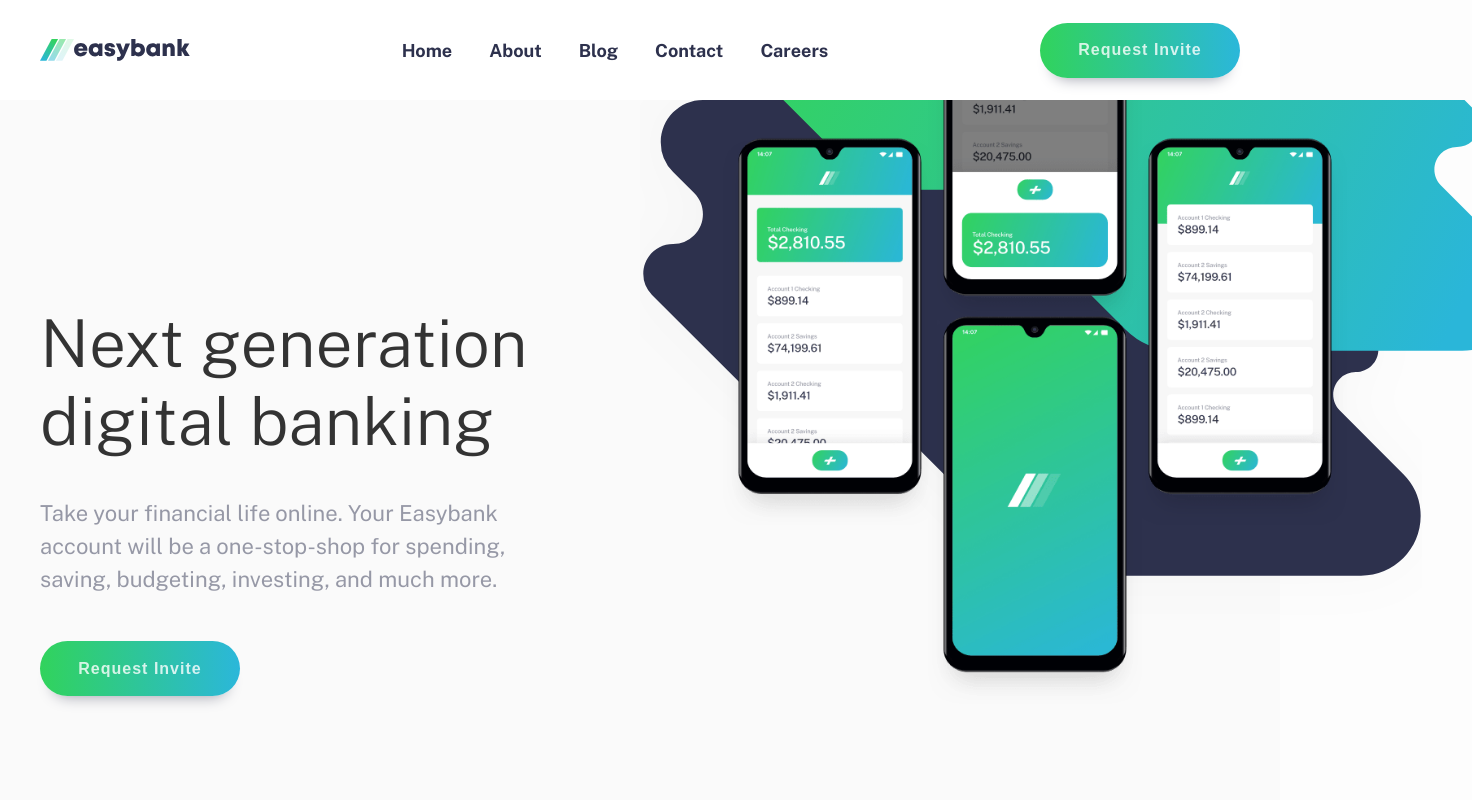
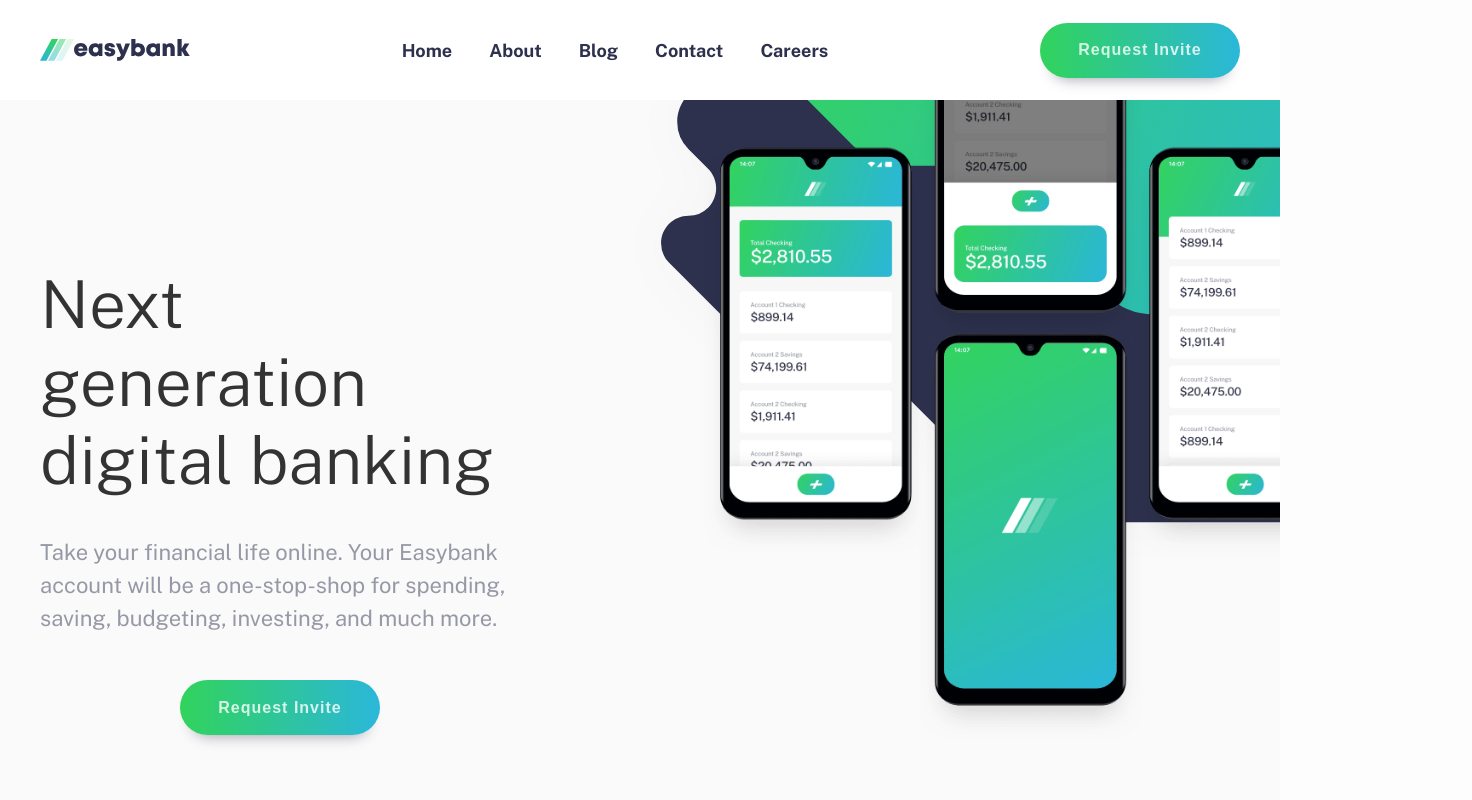
Before and after one commit to JShilling4/easybank-landing-page, a Vue app: page / in a window 1280 px wide. Shown: the top 800 px of the page, 1472 px wide, since content can reach past the window. Built offline with nearby package versions, Linux system fonts and the light colour scheme.

Commit message:
refactored hero layout

```diff
--- a/src/views/Home.vue
+++ b/src/views/Home.vue
@@ -1,13 +1,6 @@
 <template>
 	<div class="home">
 		<section class="hero">
-			<div class="hero__overlay">
-				<img
-					src="@/assets/images/image-mockups.png"
-					class="mockups"
-					alt=""
-				>
-			</div>
 			<div class="hero__outer-container outer-container">
 				<div class="col-1">
 					<h1 class="hero__heading">
@@ -20,7 +13,12 @@
 				</div>
 
 				<div class="col-2">
-
+					<div class="overlay"></div>
+					<img
+						src="@/assets/images/image-mockups.png"
+						class="mockups"
+						alt=""
+					>
 				</div>
 			</div>
 		</section>
@@ -194,6 +192,9 @@ export default {
 </script>
 
 <style lang="scss" scoped>
+.home {
+    overflow-x: hidden;
+}
 .section-heading {
 	margin-bottom: 3rem;
 	font-size: 4.8rem;
@@ -213,32 +214,12 @@ export default {
 	max-width: 100%;
 	background-color: $gray-extra-light;
 	@include breakpoint(ipadPro) {
-		height: 60rem;
+		height: 55rem;
 	}
-	&__overlay {
-		position: absolute;
-		right: -15%;
-		width: 65%;
-		height: 100%;
-		background-image: url("~@/assets/images/bg-intro-desktop.svg");
-		background-size: cover;
-		background-position: center -225px;
-		background-size: 112%;
-		background-repeat: no-repeat;
-		@include breakpoint(desktop) {
-			background-position: center -65px;
-		}
-		img.mockups {
-			position: absolute;
-			top: -20%;
-			right: 15%;
-			width: 75%;
-			z-index: 2;
-			@include breakpoint(desktop) {
-				top: -5%;
-			}
-		}
+	@include breakpoint(tablet-land) {
+		height: 55rem;
 	}
+
 	&__outer-container {
 		display: flex;
 		align-items: center;
@@ -260,12 +241,44 @@ export default {
 		margin-bottom: 4.5rem;
 	}
 	.col-1 {
-		width: 58rem;
+        display: flex;
+        flex-direction: column;
+        justify-content: center;
+        align-items: center;
+		width: 40%;
+        height: 100%;
+        @include breakpoint(desktop) {
+            width: 50%;
+        }
 	}
 	.col-2 {
-		position: relative;
-		width: 60%;
-		height: 100%;
+		position: absolute;
+        right: 0;
+        width: 60%;
+        height: 100%;
+		.overlay {
+			width: 100%;
+			height: 100%;
+			background-image: url("~@/assets/images/bg-intro-desktop.svg");
+			background-size: cover;
+			background-position: 100px -225px;
+			background-size: 112%;
+			background-repeat: no-repeat;
+			@include breakpoint(ipadPro) {
+				background-position: 75px -50px;
+                background-size: 120%;
+			}
+		}
+		img.mockups {
+			position: absolute;
+			top: -20%;
+			right: -10%;
+			width: 85%;
+			z-index: 2;
+			@include breakpoint(desktop) {
+				top: -5%;
+			}
+		}
 	}
 }
 
@@ -347,7 +360,7 @@ export default {
 		cursor: pointer;
 		@include breakpoint(ipadPro) {
 			width: 40%;
-            margin: 0 2rem 4rem;
+			margin: 0 2rem 4rem;
 		}
 		&:hover {
 			transform: scale(1) translateY(-1rem);
@@ -355,7 +368,6 @@ export default {
 		}
 		&:not(:last-child) {
 			margin-right: 2rem;
-
 		}
 		img {
 			object-fit: cover;
```
